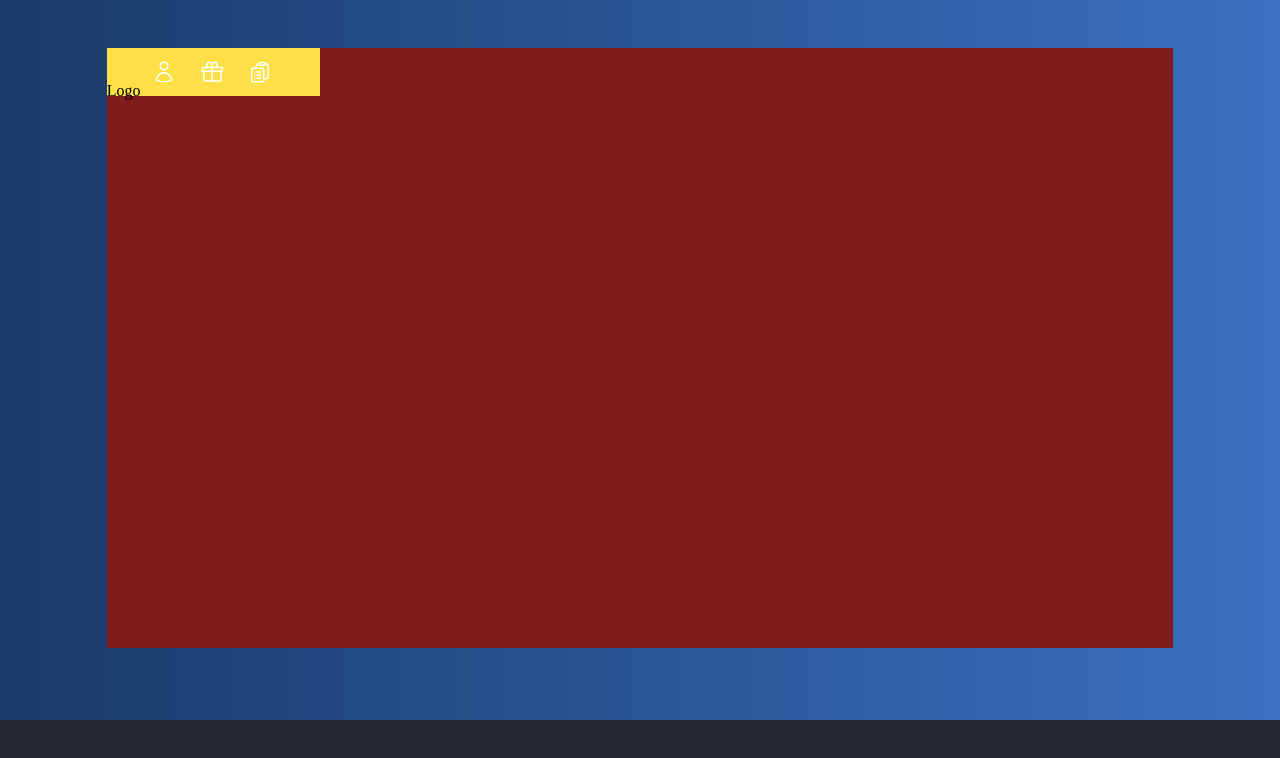
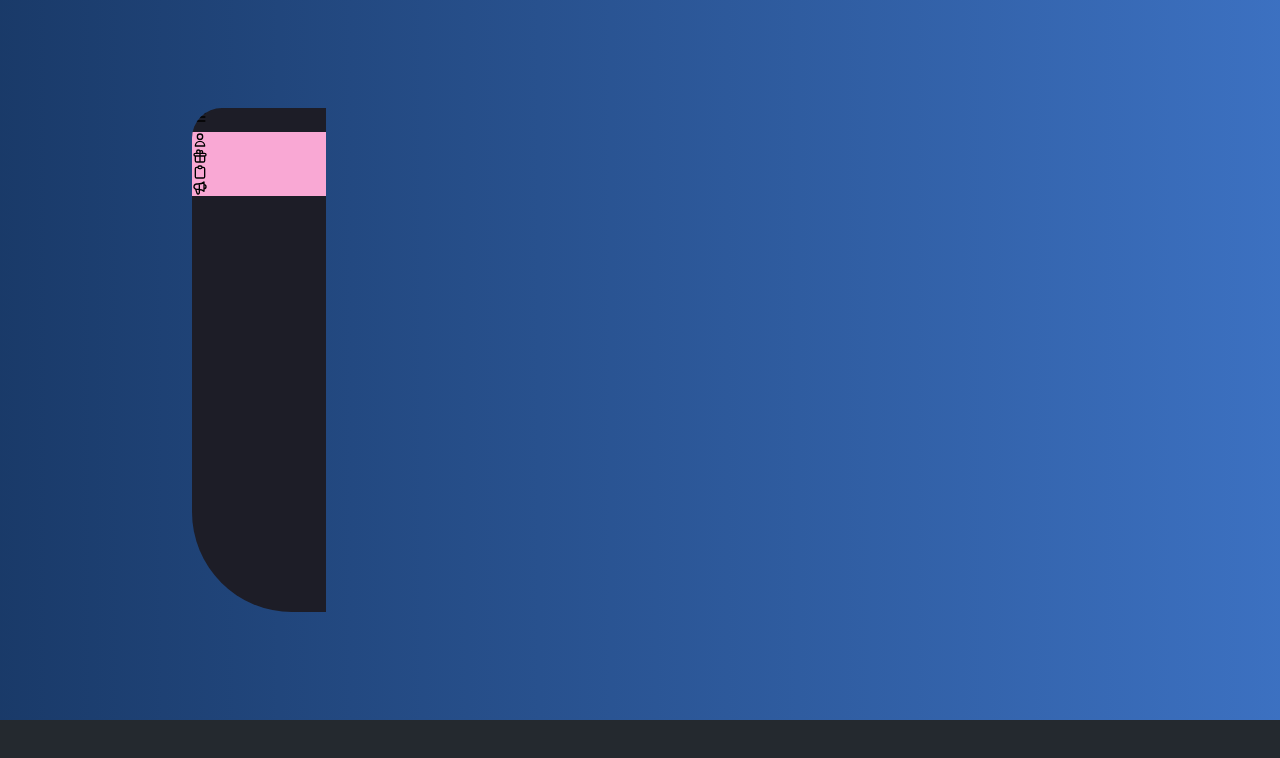
Before and after one commit to osamhack2022/WEB_Own-Nuri_Danuri, a React (Create React App) app in the folder web_fe/: page /dashboard in a window 1280 px wide. Shown: the top 758 px of the page. Built offline with nearby package versions, Linux system fonts and the light colour scheme; a web font is replaced by a local one.

Commit message:
10/16 publishing #2

```diff
--- a/web_fe/package.json
+++ b/web_fe/package.json
@@ -12,6 +12,7 @@
     "@types/react-dom": "^18.0.6",
     "react": "^18.2.0",
     "react-dom": "^18.2.0",
+    "react-icons": "^4.6.0",
     "react-router": "^6.4.1",
     "react-router-dom": "^6.4.1",
     "react-scripts": "5.0.1",
--- /dev/null
+++ b/web_fe/src/Components/Profile/Profile.tsx
@@ -0,0 +1,9 @@
+import * as React from 'react';
+
+const Profile : React.FC = () => {
+    <div className='flex flex-col'>
+
+    </div>
+}
+
+export default Profile;
--- a/web_fe/src/Pages/Dashboard/DashboardPage.tsx
+++ b/web_fe/src/Pages/Dashboard/DashboardPage.tsx
@@ -1,33 +1,22 @@
 import * as React from 'react';
 import { NavLink, Outlet } from 'react-router-dom';
 import './DashboardPageStyle.css'
+import Sidebar from './Sidebar/Sidebar';
 
 const DashboardPage: React.FC = () => {
     return (
-        <div id='DashContainer' className='overflow-hidden'>
+        <div id='DashContainer' className='overflow-hidden relative'>
 
-            <div id='DashContent' className='mx-auto my-12 w-5/6 h-5/6 bg-red-900'>
-                <div id='DashSidebar' className='w-1/5 bg-yellow-300'>
+            <div id='DashContent' className='overflow-hidden flex absolute'>
 
-                    <div className='inline-block'>Logo</div>
-
-                    <NavLink className='m-3 inline-block' to='/dashboard/userinfo'><svg xmlns="http://www.w3.org/2000/svg" fill="none" viewBox="0 0 24 24" strokeWidth={1.5} stroke="#fff" className="w-6 h-6">
-                        <path strokeLinecap="round" strokeLinejoin="round" d="M15.75 6a3.75 3.75 0 11-7.5 0 3.75 3.75 0 017.5 0zM4.501 20.118a7.5 7.5 0 0114.998 0A17.933 17.933 0 0112 21.75c-2.676 0-5.216-.584-7.499-1.632z" />
-                    </svg></NavLink>
-
-                    <NavLink className='m-3 inline-block' to='/dashboard/mostbenefits'><svg xmlns="http://www.w3.org/2000/svg" fill="none" viewBox="0 0 24 24" strokeWidth={1.5} stroke="#fff" className="w-6 h-6">
-                        <path strokeLinecap="round" strokeLinejoin="round" d="M21 11.25v8.25a1.5 1.5 0 01-1.5 1.5H5.25a1.5 1.5 0 01-1.5-1.5v-8.25M12 4.875A2.625 2.625 0 109.375 7.5H12m0-2.625V7.5m0-2.625A2.625 2.625 0 1114.625 7.5H12m0 0V21m-8.625-9.75h18c.621 0 1.125-.504 1.125-1.125v-1.5c0-.621-.504-1.125-1.125-1.125h-18c-.621 0-1.125.504-1.125 1.125v1.5c0 .621.504 1.125 1.125 1.125z" />
-                    </svg></NavLink>
-
-                    <NavLink className='m-3 inline-block' to='/dashboard/benefitlist'><svg xmlns="http://www.w3.org/2000/svg" fill="none" viewBox="0 0 24 24" strokeWidth={1.5} stroke="#fff" className="w-6 h-6">
-                        <path strokeLinecap="round" strokeLinejoin="round" d="M9 12h3.75M9 15h3.75M9 18h3.75m3 .75H18a2.25 2.25 0 002.25-2.25V6.108c0-1.135-.845-2.098-1.976-2.192a48.424 48.424 0 00-1.123-.08m-5.801 0c-.065.21-.1.433-.1.664 0 .414.336.75.75.75h4.5a.75.75 0 00.75-.75 2.25 2.25 0 00-.1-.664m-5.8 0A2.251 2.251 0 0113.5 2.25H15c1.012 0 1.867.668 2.15 1.586m-5.8 0c-.376.023-.75.05-1.124.08C9.095 4.01 8.25 4.973 8.25 6.108V8.25m0 0H4.875c-.621 0-1.125.504-1.125 1.125v11.25c0 .621.504 1.125 1.125 1.125h9.75c.621 0 1.125-.504 1.125-1.125V9.375c0-.621-.504-1.125-1.125-1.125H8.25zM6.75 12h.008v.008H6.75V12zm0 3h.008v.008H6.75V15zm0 3h.008v.008H6.75V18z" />
-                    </svg></NavLink>
-
+                <div id="DashSidebar">
+                    <Sidebar />
                 </div>
 
                 <div id='DashMainboard' className=''>
                     <Outlet />
                 </div>
+
             </div>
 
         </div>
--- a/web_fe/src/Pages/Dashboard/DashboardPageStyle.css
+++ b/web_fe/src/Pages/Dashboard/DashboardPageStyle.css
@@ -7,11 +7,20 @@
     background: linear-gradient(to right, rgba(21, 65, 129, 0.7) -0.29%, rgba(70, 143, 255, 0.7) 100%);
 }
 
+#DashContent {
+    border-radius: 30px 100px 30px 100px;
+    width: 70%;
+    height: 70%;
+
+    top: 50%;
+    left: 50%;
+    transform: translate(-50%, -50%);
+}
+
 #DashSidebar {
-    height: 8%;
+    width: 15%;
 }
 
 #DashMainboard {
-    height: 92%;
-    border-radius: 0 100px 30px 100px;
+    width: 85%;
 }
--- /dev/null
+++ b/web_fe/src/Pages/Dashboard/Sidebar/Sidebar.tsx
@@ -0,0 +1,25 @@
+import * as React from 'react';
+import './SidebarStyle.css'
+import { NavLink } from 'react-router-dom';
+import { HiMenu, HiOutlineUser, HiOutlineGift, HiOutlineClipboard, HiOutlineSpeakerphone } from 'react-icons/hi';
+
+const Sidebar: React.FC = () => {
+    return (
+        <div id="SidebarContainer" className='h-full bg-yellow-300'>
+            <button><HiMenu /></button>
+
+            <div className='flex flex-col'>
+                <div id="SideProfile" className='bg-pink-500'>
+
+                </div>
+
+                <NavLink className='bg-pink-300' to='/dashboard/userinfo'><HiOutlineUser /></NavLink>
+                <NavLink className='bg-pink-300' to='/dashboard/mostbenefits'><HiOutlineGift /></NavLink>
+                <NavLink className='bg-pink-300' to='/dashboard/benefitlist'><HiOutlineClipboard /></NavLink>
+                <NavLink className='bg-pink-300' to='/dashboard/hosting'><HiOutlineSpeakerphone /></NavLink>
+            </div>
+        </div>
+    );
+};
+
+export default Sidebar;
--- /dev/null
+++ b/web_fe/src/Pages/Dashboard/Sidebar/SidebarStyle.css
@@ -0,0 +1,3 @@
+#SidebarContainer {
+    background-color: #1d1d27;
+}
--- a/web_fe/src/Pages/Main/MainPage.tsx
+++ b/web_fe/src/Pages/Main/MainPage.tsx
@@ -23,7 +23,7 @@ const Main_page: React.FC = () => {
 
                     <div id='MainNav' className='flex justify-between mr-8 w-40'>
                         <button className='text-white pt-1'>소개</button>
-                        <button onClick={togglePop} className='text-white px-4 pt-2 hover:pb-1 hover:rounded-full hover:bg-white hover:text-cyan-400'>시작하기</button>
+                        <button onClick={togglePop} className='text-white px-4 pt-2 pb-1 rounded-full hover:bg-white hover:text-cyan-400'>시작하기</button>
                     </div>
 
                 </div>
```
Also changed, not shown: 1 other file (tests, documents, lock files or other folders).
